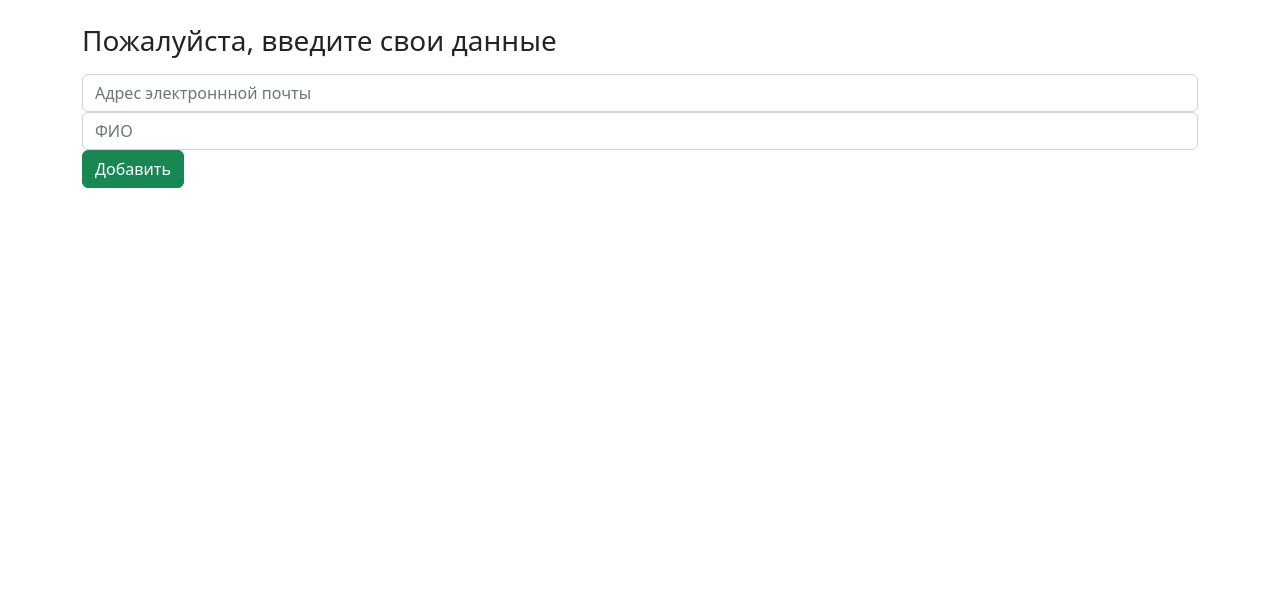
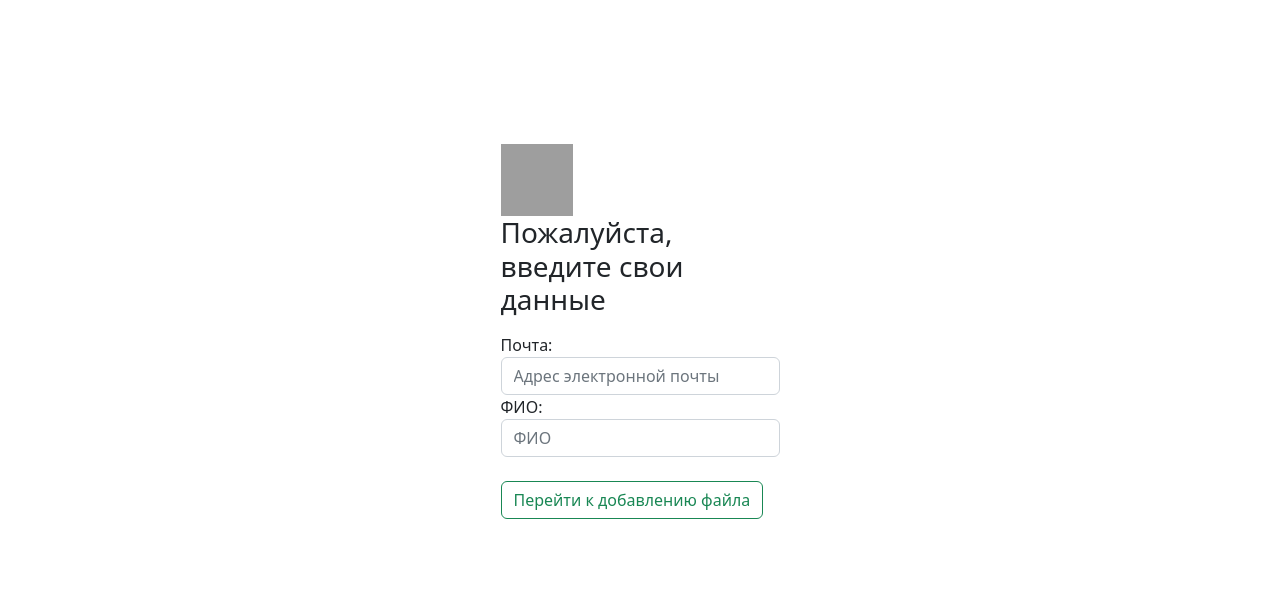
Before and after one commit to CatherineFlower/MyWork-webapplication, a Django app: page / in a window 1280 px wide. Shown: the top 614 px of the page. Run offline with Django 4.2, Linux system fonts and the light colour scheme; grey boxes are pictures that could not be loaded.

Commit message:
17.07.23 - 9:05pm Красиво оформила сайт

```diff
--- a/metanit/main/forms.py
+++ b/metanit/main/forms.py
@@ -9,7 +9,7 @@ class InfoForm(ModelForm):
         widgets = {
             "email": EmailInput(attrs={
                 'class': 'form-control',
-                'placeholder': "Адрес электроннной почты"
+                'placeholder': "Адрес электронной почты"
             }),
             "name": TextInput(attrs={
                 'class': 'form-control',
@@ -27,5 +27,9 @@ class FilesForm(ModelForm):
                 'class': 'form-control',
                 'placeholder': "Введите название"
             }),
-            "file": FileInput()
+            "file": FileInput(attrs={
+                'class': "file-input",
+                'placeholder': "Файл",
+            }
+            )
         }
--- a/metanit/main/templates/main/reg.html
+++ b/metanit/main/templates/main/reg.html
@@ -5,20 +5,56 @@
     <title>Регистрация</title>
     <link rel="stylesheet" href="https://cdn.jsdelivr.net/npm/bootstrap@5.2.3/dist/css/bootstrap.min.css">
 </head>
-<body class="d-flex align-items-center py-4 bg-body-tertiary">
+<body class="d-flex justify-content-center align-items-center py-4 bg-body-tertiary h-100">
 
-    <div class="container">
-      <main class="form-signin w-100 m-auto">
+    <div class="container align-self-center">
+        <form>
+            <div class="form-group">
+                <label></label>
+            </div>
+            <div class="form-group">
+                <label></label>
+            </div>
+            <div class="form-group">
+                <label></label>
+            </div>
+            <div class="form-group">
+                <label></label>
+            </div>
+            <div class="form-group">
+                <label></label>
+            </div>
+        </form>
+      <main class="form-signin w-25 h-100 mx-auto">
         <form method="post">
+            <img src="https://cdn3.iconfinder.com/data/icons/admin-panel-flat-multicolor-background-shadow/2048/629_-_File_Manager-1024.png" width="72" height="72" class="d-inline-block align-self-center" alt="">
             {% csrf_token %}
             <h1 class="h3 mb-3 fw-normal">Пожалуйста, введите свои данные</h1>
-
-            {{ form.email }}
-            {{ form.name }}
-
-            <button type="submit" class="btn btn-success">Добавить</button>
+            <div class="form-group">
+                <label>Почта:</label>
+                {{ form.email }}
+            </div>
+            <div class="form-group">
+                <label>ФИО:</label>
+                {{ form.name }}
+            </div>
+            <div class="form-group">
+                <label></label>
+            </div>
+            <button type="submit" class="btn btn-outline-success">Перейти к добавлению файла</button>
         </form>
       </main>
+        <form>
+            <div class="form-group">
+                <label></label>
+            </div>
+            <div class="form-group">
+                <label></label>
+            </div>
+            <div class="form-group">
+                <label></label>
+            </div>
+        </form>
     </div>
 
 
```
Also changed, not shown: metanit/main/templates/main/base.html (+18 -10 lines), metanit/main/templates/main/home.html (+27 -11 lines), metanit/main/templates/main/load.html (+21 -6 lines).
